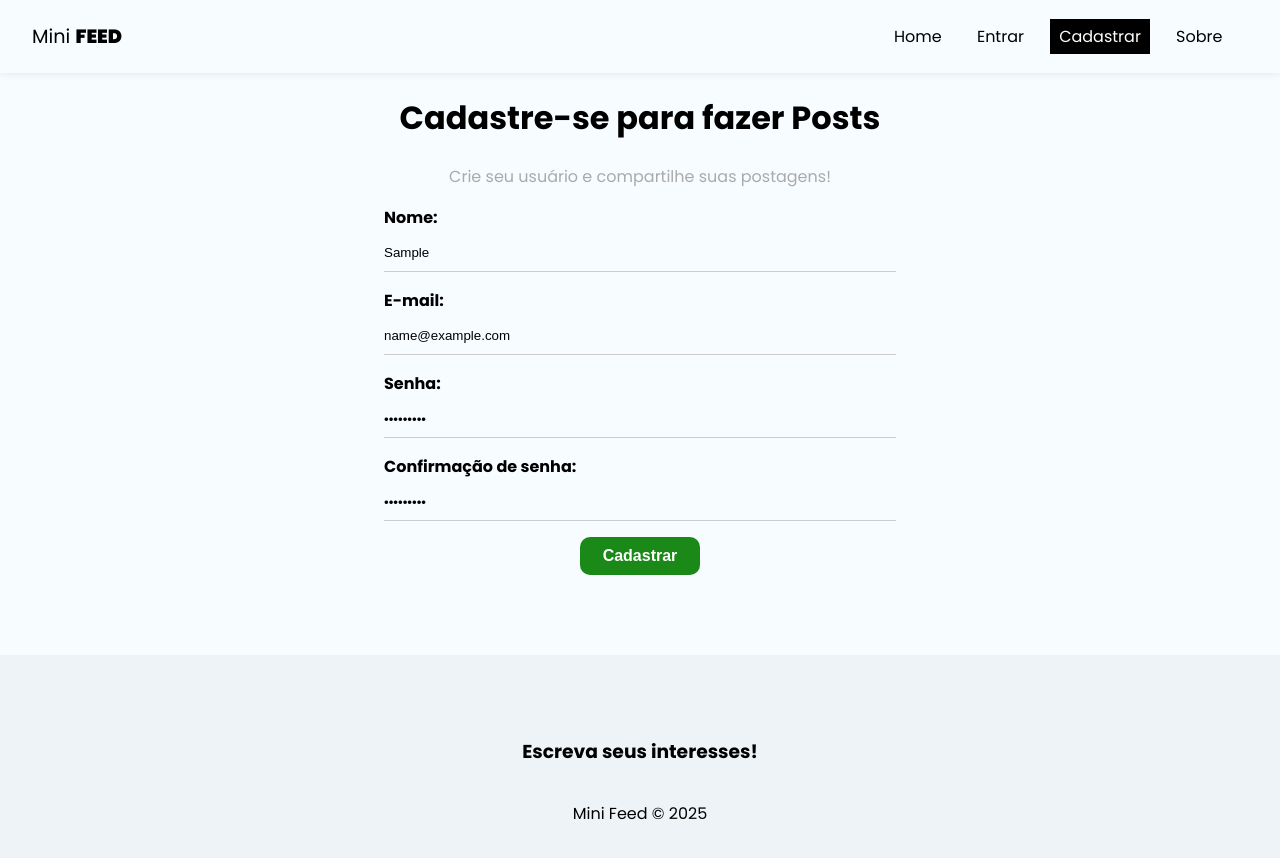
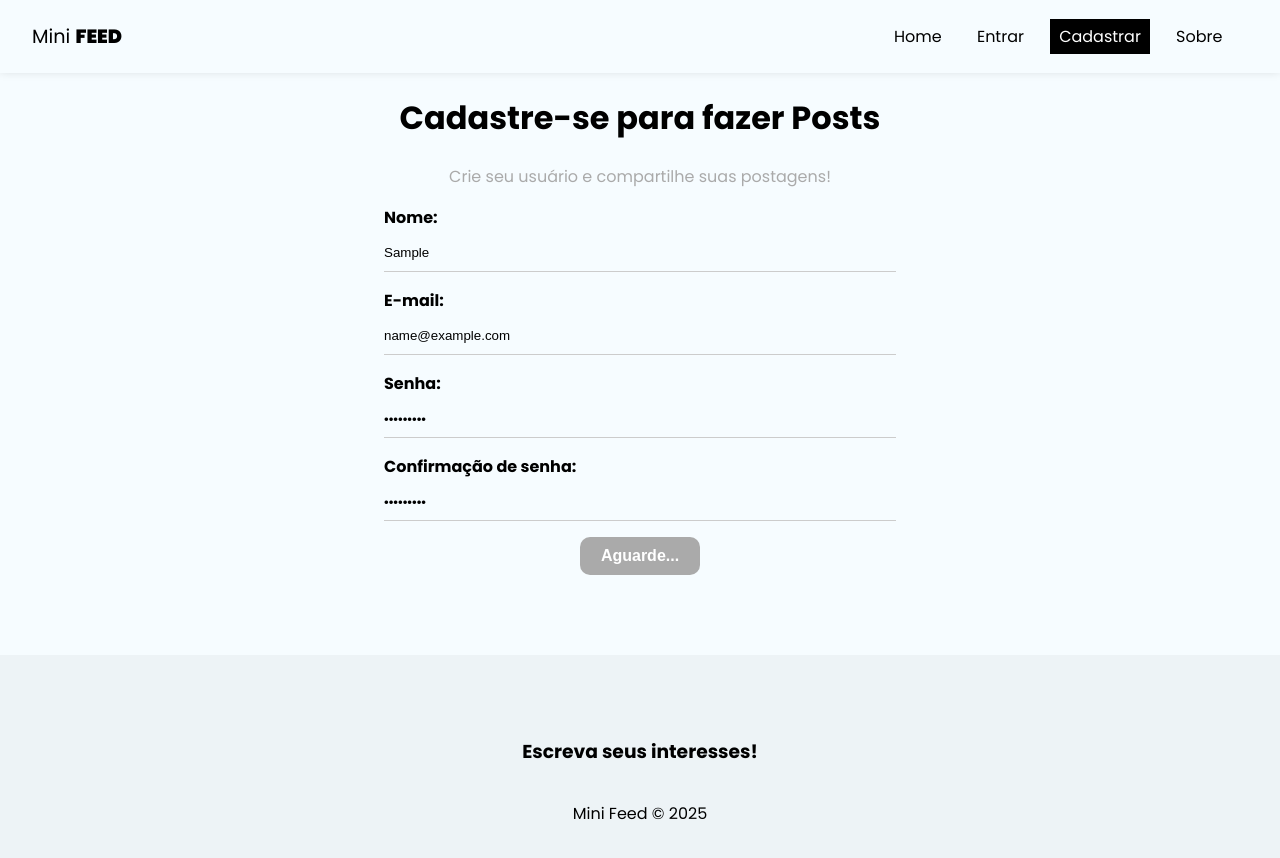
Before and after one commit to Gioomoraes/Mini-Feed, a React (Vite) app: page /register in a window 1280 px wide. Both pictures are taken after typing "Sample", "name@example.com", "Sample123", "Sample123" into the empty fields and a click on the button "Cadastrar". Shown: the top 858 px of the page. Built offline with nearby package versions, Linux system fonts and the light colour scheme; no server answers.

Commit message:
button loading

```diff
--- a/src/pages/Register/Register.jsx
+++ b/src/pages/Register/Register.jsx
@@ -88,7 +88,12 @@ const Register = () => {
             onChange={(e) => setConfirmPassword(e.target.value)}
           />
         </label>
-        <button className="btn">Cadastrar</button>
+        {!loading && <button className="btn">Cadastrar</button>}
+        {loading && (
+          <button className="btn" disabled>
+            Aguarde...
+          </button>
+        )}
         {error && <p className="error">{error}</p>}
       </form>
     </div>
```
